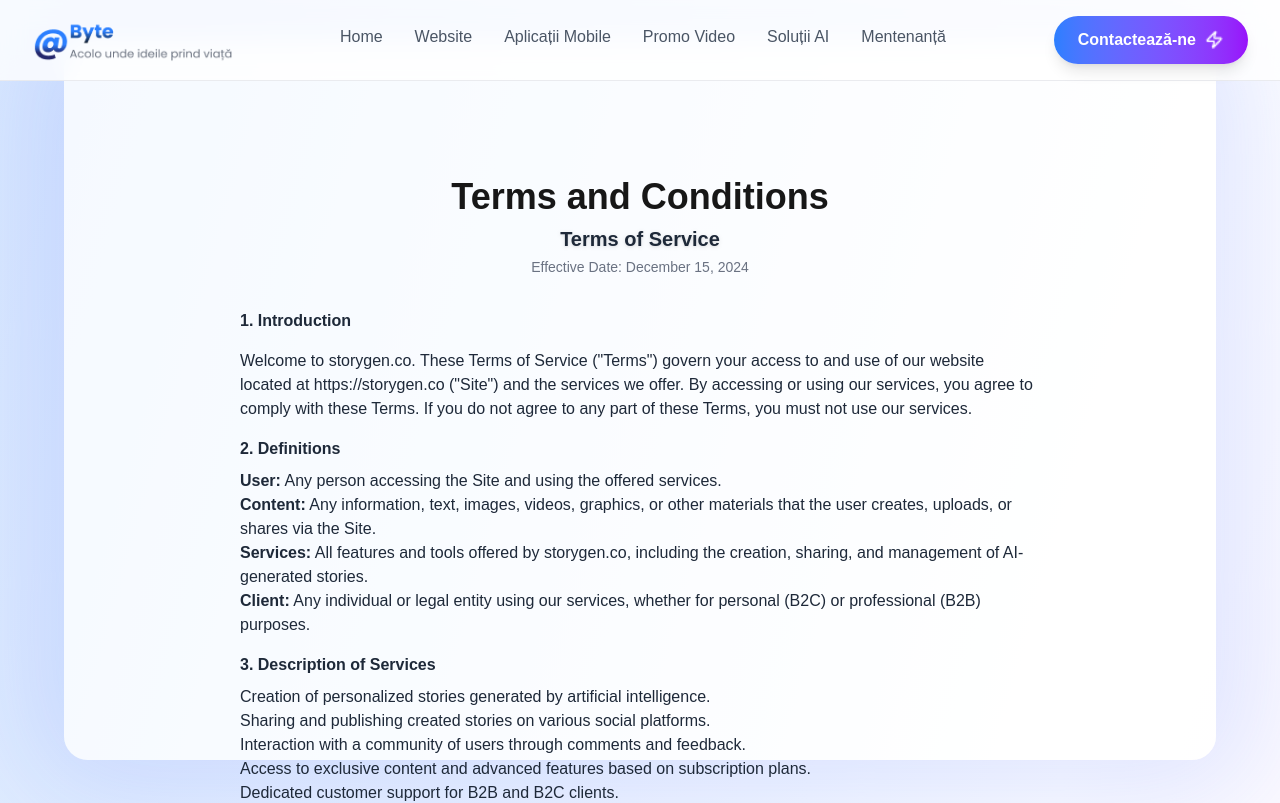
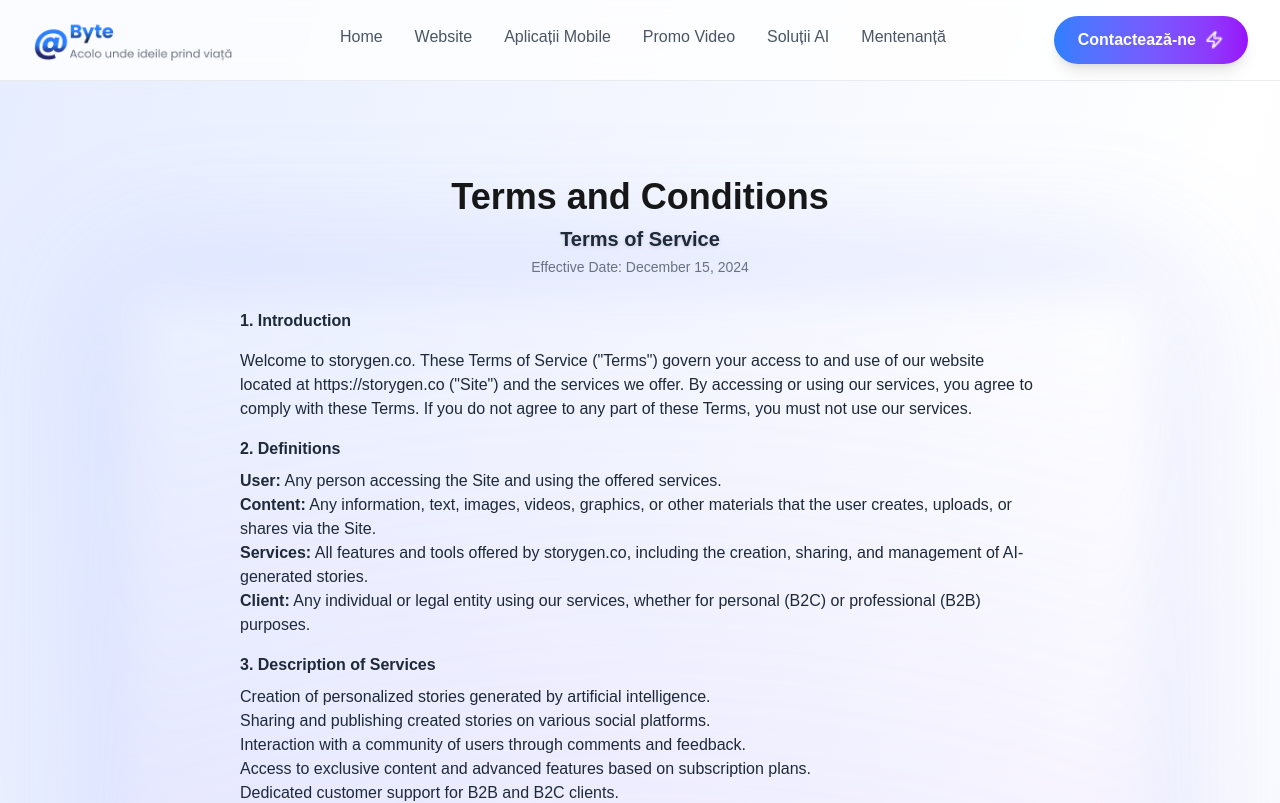
Before and after one commit to mdalamin75/figma-to-nextjs, a Next.js app: page /terms-and-conditions in a window 1280 px wide. Shown: the top 803 px of the page. Built offline with nearby package versions, Linux system fonts and the light colour scheme.

Commit message:
fixed the error in teramd and condition page

```diff
--- a/src/app/terms-and-conditions/page.js
+++ b/src/app/terms-and-conditions/page.js
@@ -1,20 +1,20 @@
 import Header from '../../components/Header';
 import Footer from '../../components/Footer';
+import Link from 'next/link';
 
 export default function TermsAndConditions() {
     return (
-        <div className="min-h-screen flex flex-col relative bg-gradient-to-br from-blue-100 via-white to-purple-100">
-            {/* Full-page shadow background */}
-            <div className="fixed inset-0 z-0 flex items-center justify-center pointer-events-none">
-                <div className="w-[90vw] h-[90vh] rounded-3xl shadow-2xl" style={{
-                    boxShadow: '0 0 120px 40px rgba(80,110,255,0.18), 0 0 0 100vw rgba(255,255,255,0.7) inset',
-                    background: 'transparent',
+        <div className="min-h-screen flex flex-col relative bg-gradient-to-br from-[#e6edff] via-white to-[#e6e6fa]">
+            <Header />
+            <main className="flex-1 flex justify-center items-center py-12 px-2 sm:px-4 relative">
+                {/* Shadow background behind the card */}
+                <div className="absolute inset-0 flex justify-center items-center pointer-events-none z-0">
+                    <div className="w-full max-w-5xl h-[90%] rounded-3xl mx-auto blur-xl" style={{
+                        background: 'radial-gradient(circle, rgba(120,140,255,0.25) 0%, rgba(180,160,255,0.18) 60%, rgba(230,237,255,0) 100%)',
+                        boxShadow: '0 0 120px 40px rgba(120,140,255,0.18)',
                     }} />
                 </div>
-            <div className="relative z-10 flex flex-col min-h-screen">
-                <Header />
-                <main className="flex-1 flex justify-center items-center py-12 px-2 sm:px-4">
-                    <div className="w-full max-w-4xl p-8 sm:p-12">
+                <div className="w-full max-w-4xl p-8 sm:p-12 relative z-10">
                     <h1 className="text-3xl sm:text-4xl font-extrabold text-center mb-2">Terms and Conditions</h1>
                     <h2 className="text-xl font-bold mb-1 text-center text-gray-800 drop-shadow">Terms of Service</h2>
                     <p className="text-sm text-gray-500 text-center mb-8">Effective Date: December 15, 2024</p>
@@ -52,7 +52,7 @@ export default function TermsAndConditions() {
                         </ul>
                         <h4>5.3 Security and Integrity of Services</h4>
                         <ul>
-                                <li>Not attempt to gain unauthorized access to storygen.co's systems, databases, or services.</li>
+                            <li>Not attempt to gain unauthorized access to storygen.co';s systems, databases, or services.</li>
                             <li>Not introduce malware (viruses, Trojan horses, etc.) or engage in any actions that could compromise the security, availability, or integrity of the services and other users.</li>
                         </ul>
                         <h4>5.4 Authenticity of Information</h4>
@@ -118,13 +118,12 @@ export default function TermsAndConditions() {
                         <p>For any questions regarding these Terms, please contact us.</p>
                         <p className="text-center text-xs text-gray-400 mt-8">© 2025 @Byte All rights reserved.</p>
                         <div className="text-center mt-6">
-                                <a href="/" className="text-blue-600 hover:underline">Return to Home</a>
+                            <Link href="/" className="text-blue-600 hover:underline">Return to Home</Link>
                         </div>
                     </div>
                 </div>
             </main>
             <Footer />
         </div>
-        </div>
     );
 }
```
Lines whose indentation alone changed are shown as unchanged.
